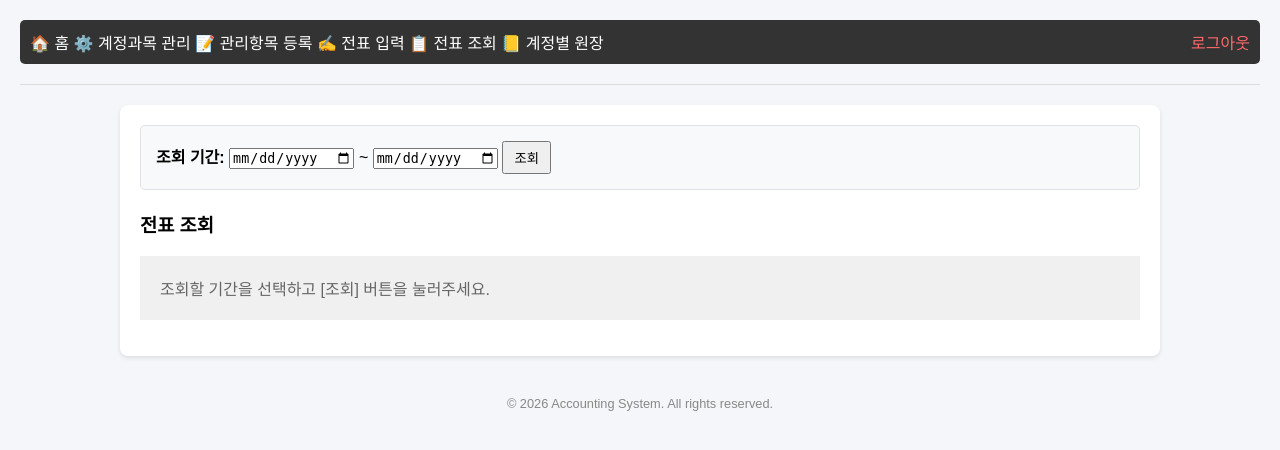
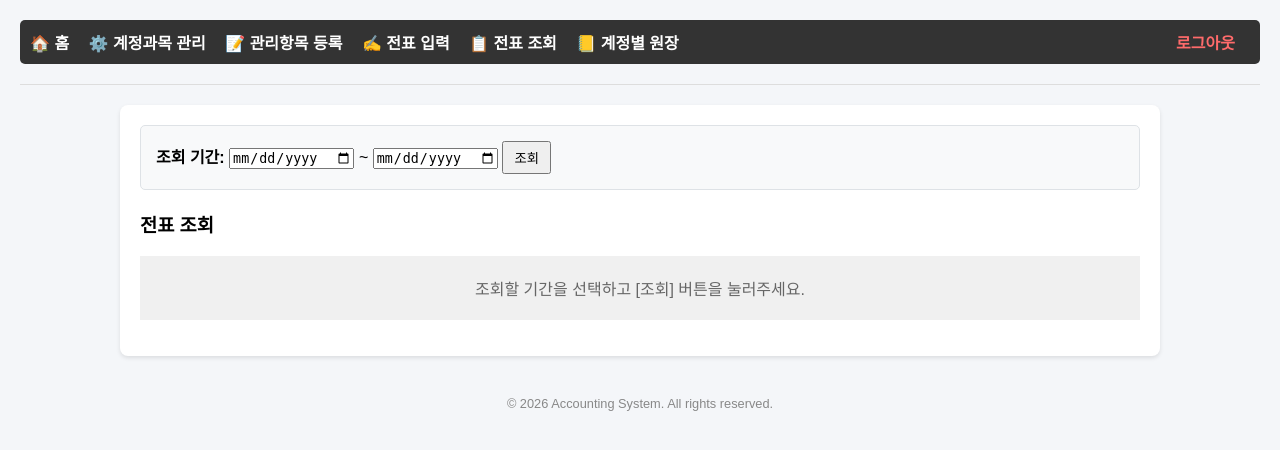
Before and after one commit to bhsong/modoobook, a PHP site: template templates/journal_list_view.php in a window 1280 px wide. Shown: the top 450 px of the page. Run offline with PHP 8.4, Linux system fonts and the light colour scheme; the template is opened without the code that fills it, so the values that code supplies are empty; the visitor is signed in with stand-in values (Sample User, id 1).

Commit message:
Fix miscellaneous things

```diff
--- a/templates/journal_list_view.php
+++ b/templates/journal_list_view.php
@@ -1,6 +1,6 @@
 <style>
     .search-box { background: #f8f9fa; padding: 15px; border: 1px solid #dee2e6; border-radius: 5px; margin-bottom: 20px; }
-    .report-table { width: 100%; border-collapse: collapse; margin-bottom: 30px; font-size: 14px, background: #fff; box-shadow: 0 2px 5px rgba(0,0,0,0.1); }
+    .report-table { width: 100%; border-collapse: collapse; margin-bottom: 30px; font-size: 14px; background: #fff; box-shadow: 0 2px 5px rgba(0,0,0,0.1); }
     .report-table  th, .report-table td { border: 1px solid #ddd; padding: 10px; }
     .tr-header { background-color: #f1f3f5; font-weight: bold; color: #495057; }
     .amt { text-align: right; width: 100px; font-family: 'Courier New', monospace; }
@@ -27,7 +27,7 @@
 <?php endif; ?>
 
 <?php if (!$isSearch): ?>
-    <p style="color: #666; background: #f0f0f0; padding: 20px; text-algin: center;">
+    <p style="color: #666; background: #f0f0f0; padding: 20px; text-align: center;">
         조회할 기간을 선택하고 [조회] 버튼을 눌러주세요.
     </p>
 <?php elseif (empty($logs)): ?>
--- a/templates/menu.php
+++ b/templates/menu.php
@@ -1,6 +1,6 @@
 <nav style="background:#333; color:#fff; padding: 10px; border-radius: 5px;">
     <style>
-        .nav-link { color: white; margin-right: 15px, font-weight: bold; text-decoration: none; }
+        .nav-link { color: white; margin-right: 15px; font-weight: bold; text-decoration: none; }
         .nav-link:hover { color: #ffc107; }
     </style>
 
```
